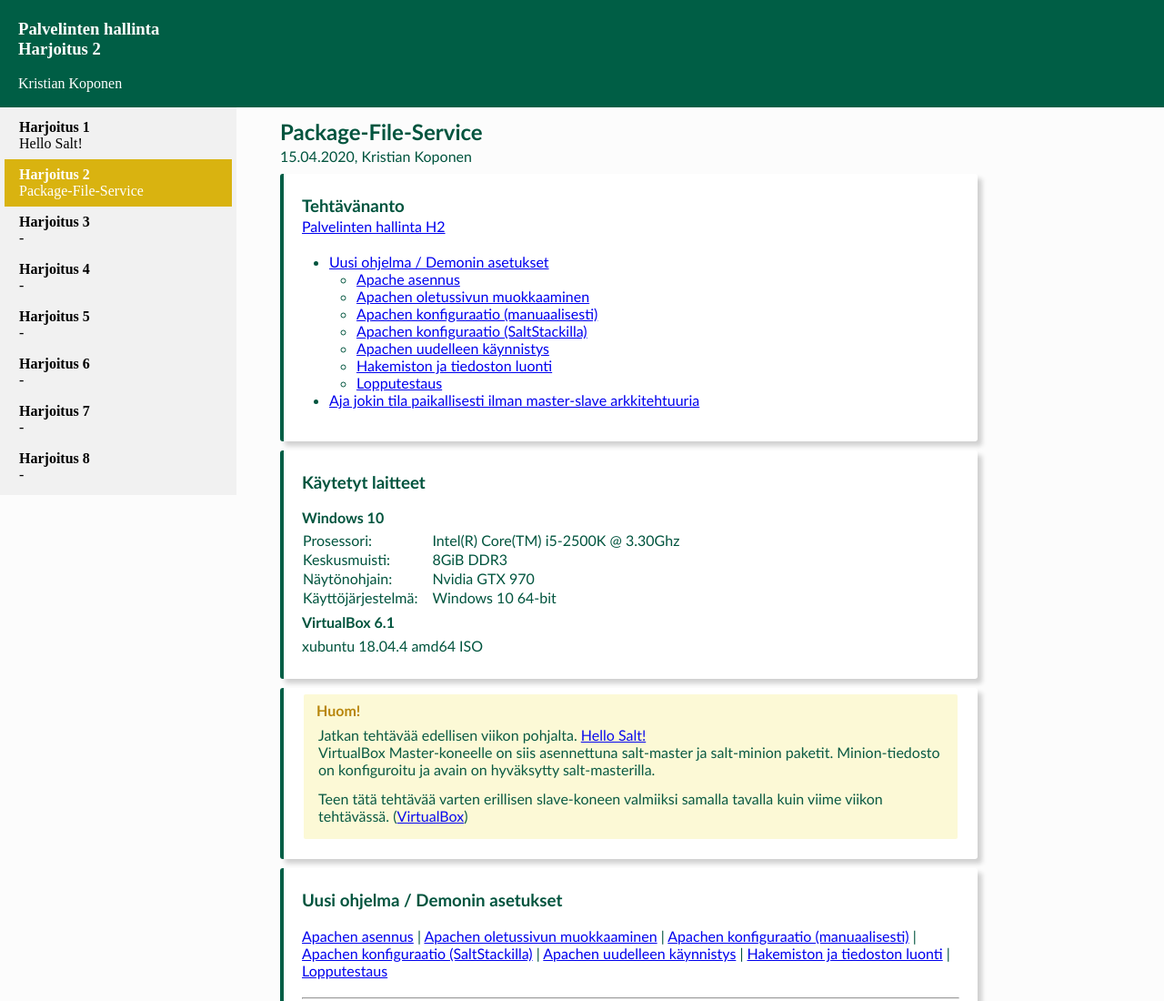
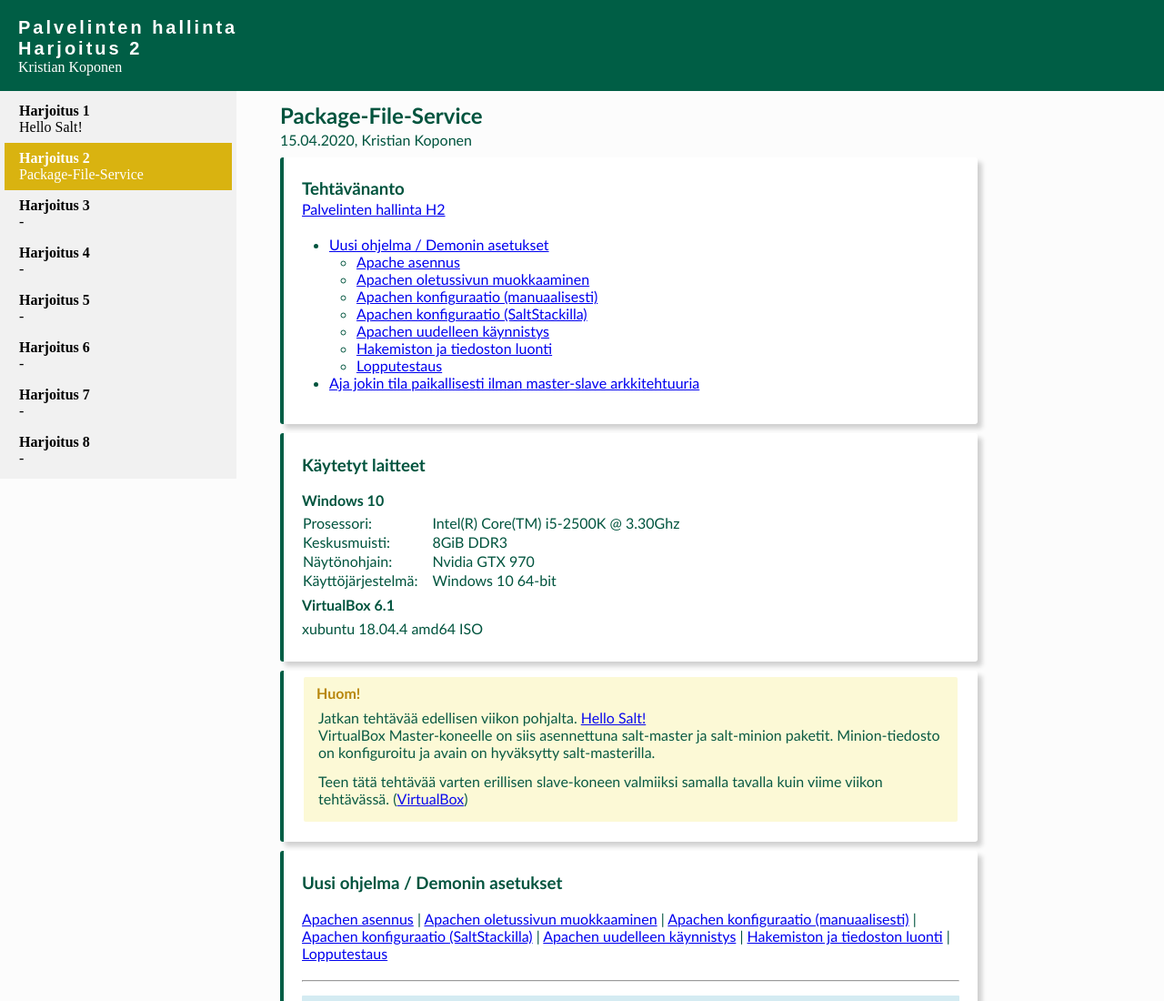
Before and after one commit to kopkr/task-palhal, a plain HTML site: page pages/h2.html in a window 1280 px wide. Shown: the top 1100 px of the page at 91% size. Drawn offline with Linux system fonts and the light colour scheme.

```diff
--- a/pages/h2.html
+++ b/pages/h2.html
@@ -10,7 +10,7 @@
 <body>
     <header>
         <a class="headlink" href="../index.html">
-            <h3>Palvelinten hallinta<br>Harjoitus 2</h3>
+            <h2>Palvelinten hallinta<br>Harjoitus 2</h2>
             <p>Kristian Koponen</p>
         </a>
     </header>
```
Also changed, not shown: img/h3/h3img1.jpg (added), img/h3/h3img2.jpg (added), img/h3/h3img3.jpg (added), img/h3/h3img4.jpg (added), 2 other files.
